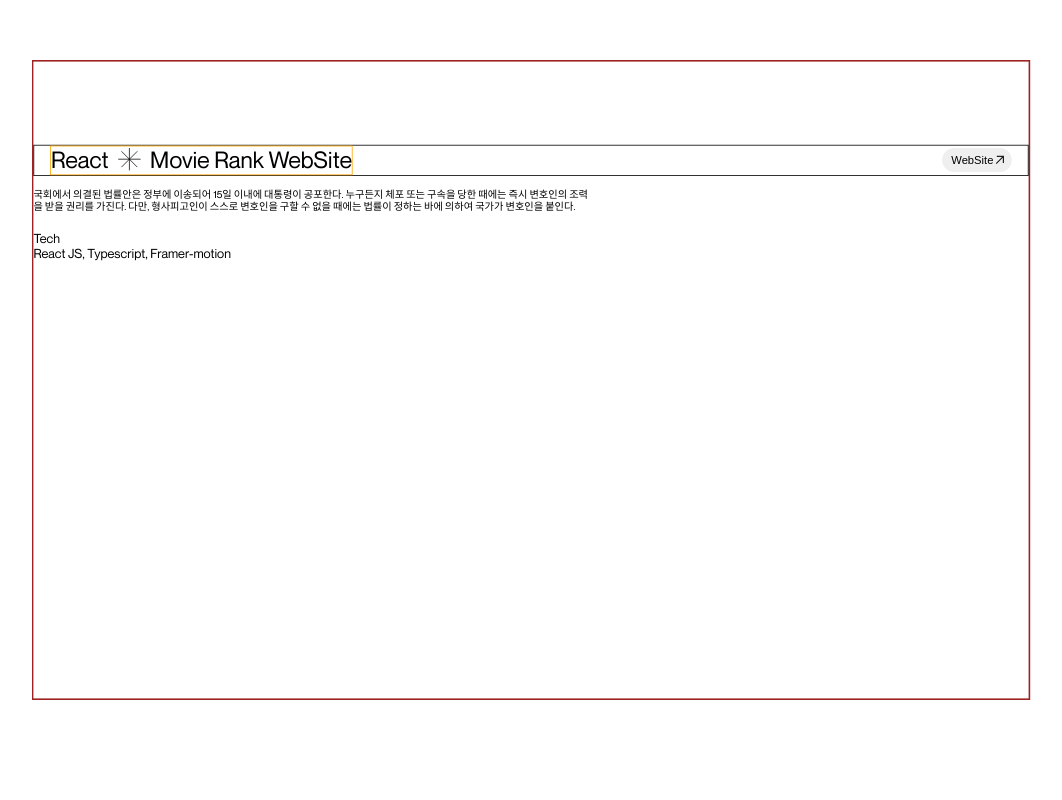
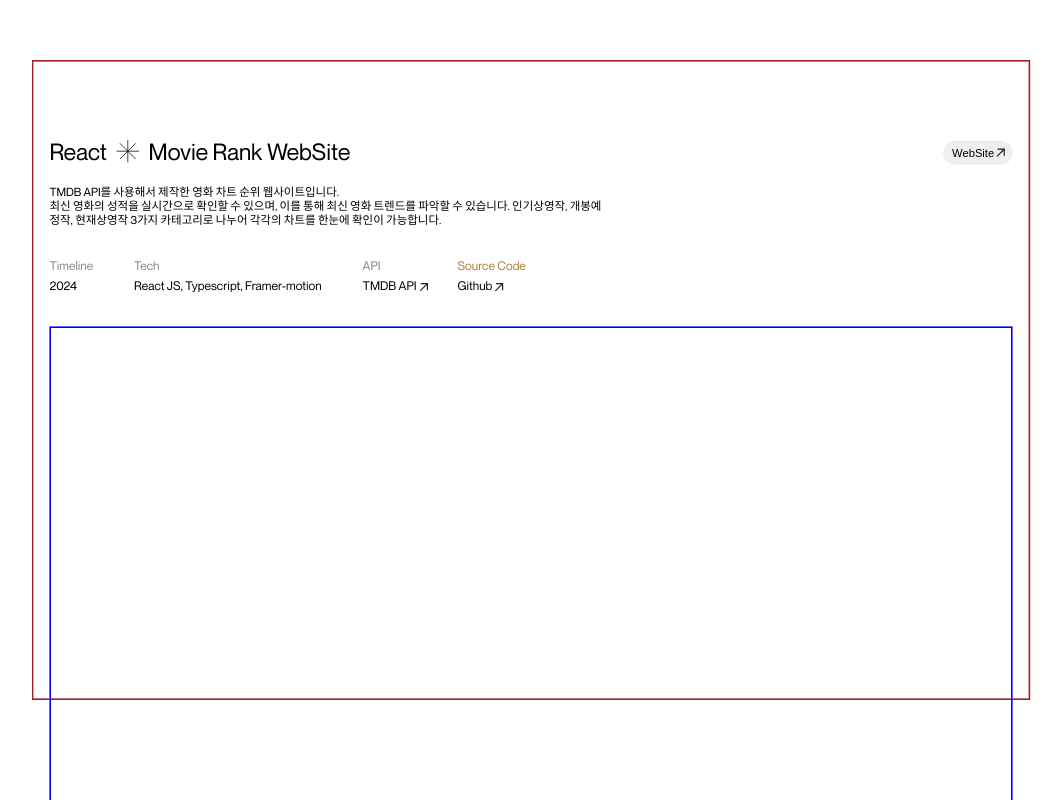
Before and after one commit to jliliflora/portfolio2024, a React (Create React App) app: page / in a window 1280 px wide. Shown: the part 820-1620 px from the top of the page, without its empty margins (109-1171 px from the left). Built offline with nearby package versions, Linux system fonts and the light colour scheme.

Commit message:
Section1 작업 완

```diff
--- a/src/components/Section1.tsx
+++ b/src/components/Section1.tsx
@@ -41,11 +41,11 @@ const CntHeader = styled.div`
   justify-content: space-between;
   width: 100%;
   /* gap: 44vw; */
-  margin: 13vh 0 2vh 0;
-  border: 1px solid black;
+  margin: 12vh 0 23px 0;
+  /* border: 1px solid black; */
 `;
 const CntTitleBox = styled.div`
-  border: 1px solid orange;
+  /* border: 1px solid orange; */
   display: flex;
   gap: 10px;
   transition: color 0.4s ease, stroke 0.4s ease;
@@ -102,15 +102,49 @@ const ArrowSvg = styled.svg`
 
 const CntExplain = styled.div`
   width: 700px;
-  margin-bottom: 3vh;
-  font-size: 0.8rem;
+  margin-left: 20px;
+  margin-bottom: 40px;
+  font-size: 0.9rem;
   /* border: 1px solid black; */
 `;
 const CntTechBox = styled.div`
-  /* border: 1px solid black; */
+  display: flex;
+  gap: 4vw;
+  margin-left: 20px;
+  /* border: 2px solid red; */
 `;
-const CntTechUl = styled.ul``;
-const CntTechLi = styled.li``;
+const CntTechUl = styled.ul`
+  /* border: 1px solid orange; */
+`;
+const CntTechLi = styled.li`
+  /* border: 1px solid blue; */
+  font-size: 0.95rem;
+  position: relative;
+
+  &:first-child {
+    color: #888;
+    margin-bottom: 7px;
+  }
+`;
+const CntTechLiHover = styled.li`
+  /* border: 1px solid blue; */
+  font-size: 0.95rem;
+  position: relative;
+  cursor: pointer;
+
+  &:hover {
+    color: #888;
+    svg path {
+      fill: #888;
+      transition: fill 0s ease;
+    }
+  }
+`;
+const CntPreview = styled.div`
+  height: 100%;
+  margin: 40px 20px 0 20px;
+  border: 2px solid blue;
+`;
 
 function Section1({ scrollYProgress }: SectionProps) {
   const scale = useTransform(scrollYProgress, [0, 1], [1, 0.8]);
@@ -155,17 +189,61 @@ function Section1({ scrollYProgress }: SectionProps) {
             </div>
           </CntHeader>
           <CntExplain>
-            국회에서 의결된 법률안은 정부에 이송되어 15일 이내에 대통령이
-            공포한다. 누구든지 체포 또는 구속을 당한 때에는 즉시 변호인의 조력을
-            받을 권리를 가진다. 다만, 형사피고인이 스스로 변호인을 구할 수 없을
-            때에는 법률이 정하는 바에 의하여 국가가 변호인을 붙인다.
+            TMDB API를 사용해서 제작한 영화 차트 순위 웹사이트입니다. <br />
+            최신 영화의 성적을 실시간으로 확인할 수 있으며, 이를 통해 최신 영화
+            트렌드를 파악할 수 있습니다. 인기상영작, 개봉예정작, 현재상영작
+            3가지 카테고리로 나누어 각각의 차트를 한눈에 확인이 가능합니다.
+            <br />
           </CntExplain>
           <CntTechBox>
+            <CntTechUl>
+              <CntTechLi>Timeline</CntTechLi>
+              <CntTechLi>2024</CntTechLi>
+            </CntTechUl>
             <CntTechUl>
               <CntTechLi>Tech</CntTechLi>
               <CntTechLi>React JS, Typescript, Framer-motion</CntTechLi>
             </CntTechUl>
+            <CntTechUl>
+              <CntTechLi>API</CntTechLi>
+              <CntTechLiHover>
+                TMDB API
+                <ArrowSvg
+                  style={{ bottom: "0", right: "-18px" }}
+                  xmlns="http://www.w3.org/2000/svg"
+                  width="18"
+                  height="18"
+                  viewBox="0 0 24 24"
+                >
+                  <path
+                    style={{ transition: "fill 0s ease" }}
+                    d="M7 7h8.586L5.293 17.293l1.414 1.414L17 8.414V17h2V5H7v2z"
+                  />
+                </ArrowSvg>
+              </CntTechLiHover>
+            </CntTechUl>
+            <CntTechUl>
+              <CntTechLi style={{ color: "rgb(173, 127, 57)" }}>
+                Source Code
+              </CntTechLi>
+              <CntTechLiHover>
+                Github
+                <ArrowSvg
+                  style={{ bottom: "0", right: "25px" }}
+                  xmlns="http://www.w3.org/2000/svg"
+                  width="18"
+                  height="18"
+                  viewBox="0 0 24 24"
+                >
+                  <path
+                    style={{ transition: "fill 0s ease" }}
+                    d="M7 7h8.586L5.293 17.293l1.414 1.414L17 8.414V17h2V5H7v2z"
+                  />
+                </ArrowSvg>
+              </CntTechLiHover>
+            </CntTechUl>
           </CntTechBox>
+          <CntPreview></CntPreview>
         </Cnt>
       </Wrapper>
     </Sec>
```
